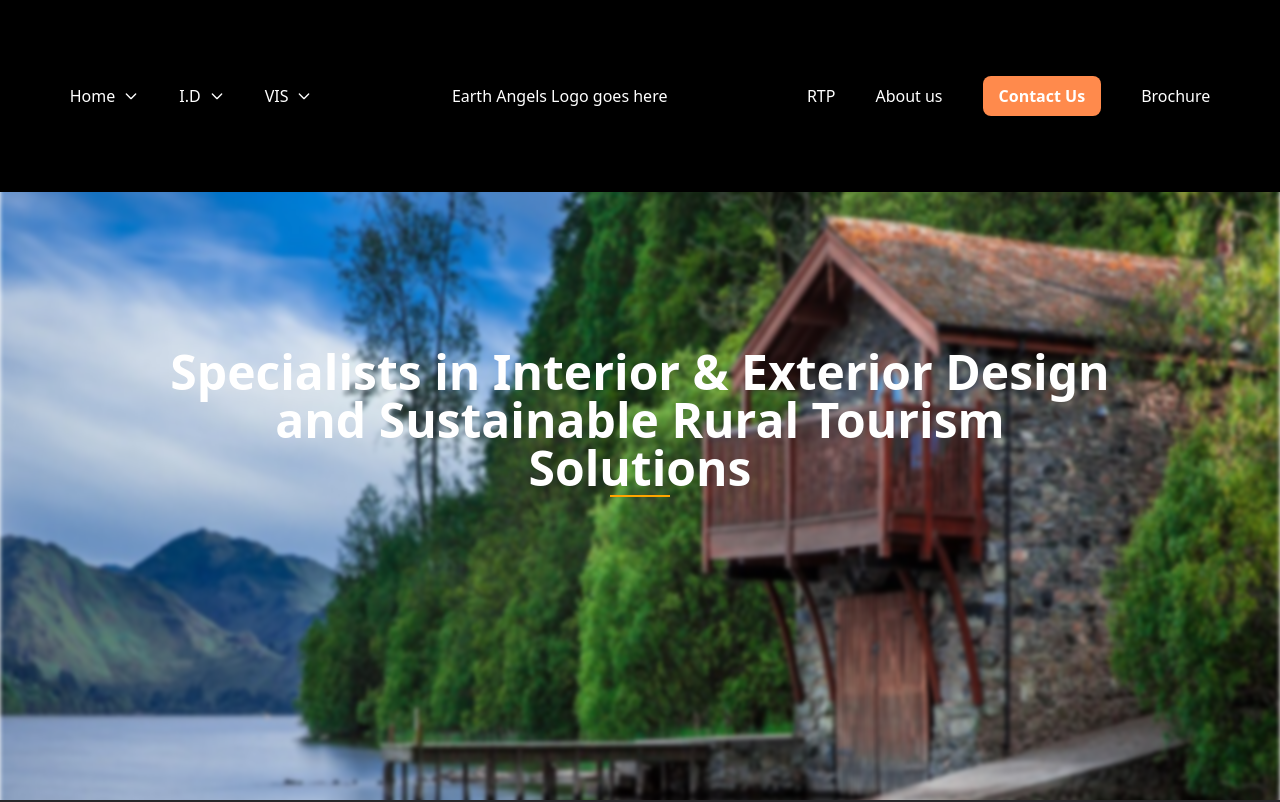
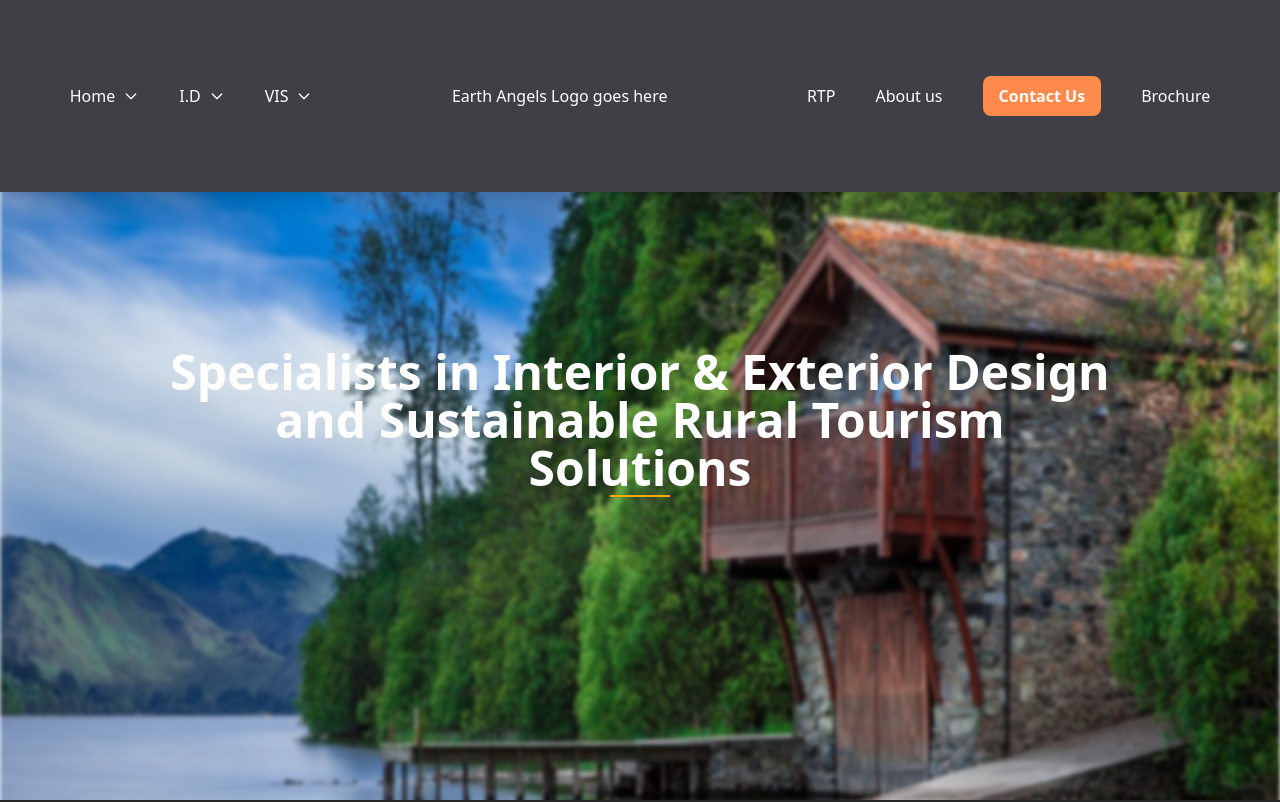
Before and after one commit to Nothsurm/earth_angels, a React (Vite) app in the folder client/: page / in a window 1280 px wide. Shown: the top 802 px of the page. Built offline with nearby package versions, Linux system fonts and the light colour scheme.

Commit message:
changed header bg colour

```diff
--- a/client/src/components/Header.jsx
+++ b/client/src/components/Header.jsx
@@ -17,7 +17,7 @@ export default function Header() {
 
   window.addEventListener('scroll', changeBackground)
   return (
-    <div className={ navbar ? "flex justify-around fixed z-20 text-stone-300 items-center bg-black h-36 transition-all duration-200 w-full" : "flex justify-around fixed z-20 text-stone-300 items-center bg-black h-48 transition-all duration-200 w-full"}>
+    <div className={ navbar ? "flex justify-around fixed z-20 text-stone-300 items-center bg-zinc-700 h-36 transition-all duration-200 w-full" : "flex justify-around fixed z-20 text-stone-300 items-center bg-zinc-700 h-48 transition-all duration-200 w-full"}>
       <div className="hidden lg:flex gap-10">
         <Dropdown
           arrowIcon={true}
--- a/client/src/pages/Home.jsx
+++ b/client/src/pages/Home.jsx
@@ -29,7 +29,7 @@ export default function Header() {
   return (
     <div className="">
       {/* NAVBAR */}
-      <div className={ navbar ? "flex justify-around fixed z-20 text-white items-center bg-black h-36 transition-all duration-200 w-full" : "flex justify-around fixed z-20 text-white items-center bg-black h-48 transition-all duration-200 w-full"}>
+      <div className={ navbar ? "flex justify-around fixed z-20 text-white items-center shadow-xl bg-zinc-700 h-36 transition-all duration-200 w-full" : "flex justify-around fixed z-20 text-white items-center shadow-xl bg-zinc-700 h-48 transition-all duration-200 w-full"}>
         <div className="hidden lg:flex gap-10">
           <Dropdown
             arrowIcon={true}
```
